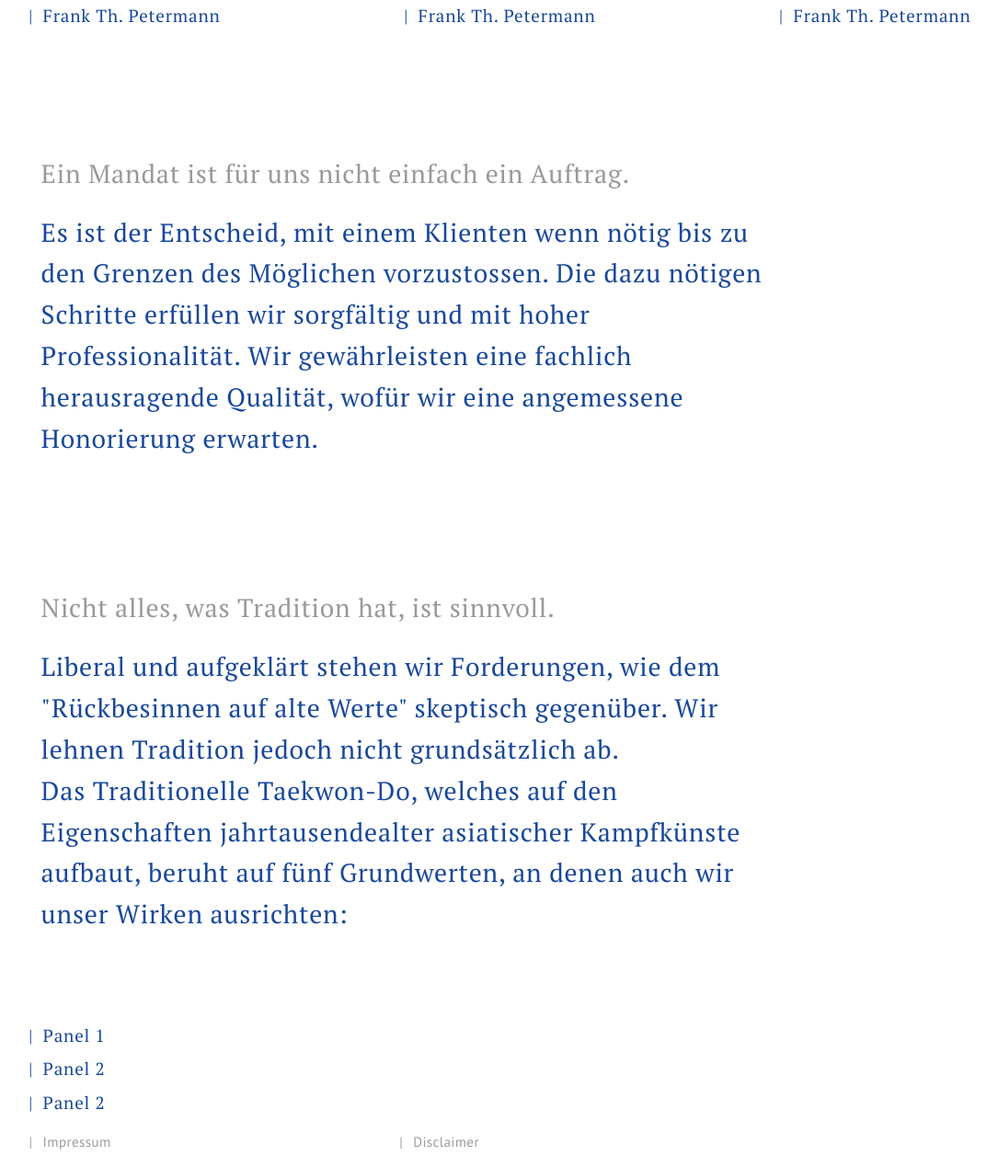
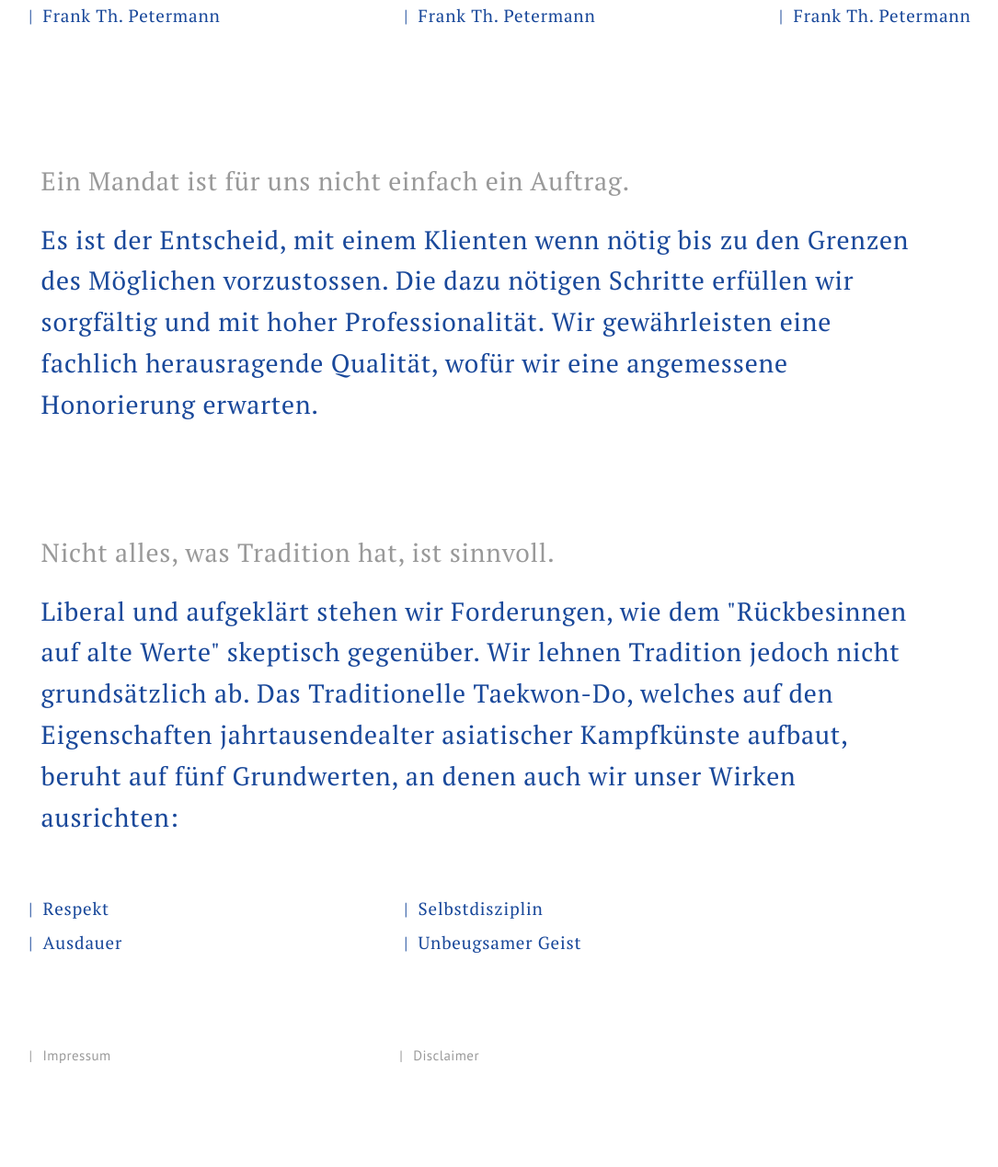
Before and after one commit to timbukflow/falkenstein, a PHP site: page / in a window 1280 px wide. Shown: the part 1382-2651 px from the top of the page at 92% size, without its empty margins (13-1098 px from the left). After the commit the page ends 2538 px from the top, so only its background shows below. Run offline with PHP 8.4, Linux system fonts and the light colour scheme.

Commit message:
styling layout

```diff
--- a/css/main.css
+++ b/css/main.css
@@ -136,19 +136,12 @@ h1 span {
     line-height: 3;
 }
 
-.content-left {
+.content-top {
     position: relative;
     margin-top: 120px;
     margin-bottom: 80px;
     padding-left: 32px;
     margin-right: 33.2%;
-}
-
-.content-right {
-    position: relative;
-    margin-top: 80px;
-    padding-left: 32px;
-
 }
 
 .content-nav {
@@ -159,19 +152,28 @@ h1 span {
     cursor: pointer;
 }
 
-.logo-container {
-    position: absolute;
-    right: 2%;
-    margin: 16px;
-    top: 287px;
+.content-left {
+    position: relative;
+    margin-top: 80px;
+    padding: 8px 32px;
+    margin-right: 33.2%;
 
 }
 
 .accordion {
     position: relative;
     padding: 8px;
-    margin-bottom: 0px;
+    margin-top: 40px;
+    margin-bottom: 80px;
     cursor: pointer;
+}
+
+
+.logo-container {
+    position: absolute;
+    right: 2%;
+    margin: 16px;
+    top: 287px;
 }
 
 /* ==========================================================================
@@ -287,6 +289,11 @@ p.subnav-titel, .footer, .footer-content {
 
 .column-two {
     width: 33.2%;
+    float: left;
+}
+
+.column-five {
+    width: 83%;
     float: left;
 }
 
--- a/index.php
+++ b/index.php
@@ -52,7 +52,7 @@
     <?php $page = 'home'; include 'include/header.php'; ?>
 
     <main class="main-container">
-        <section class="content-left column-four">
+        <section class="content-top column-four">
             <h1><span>Advokatur und Treuhand am Falkenstein</span><br>Wir sind eine Arbeitsgemeinschaft von individuellen Persönlichkeiten, arbeiten selbständig und unabhängig, pflegen einen offenen, direkten Arbeitsstil, auf der Basis umfassender und breiter Erfahrung. Loyal, hilfsbereit und absoluter Diskretion.</h1>
         </section>
         <div class="logo-container">
@@ -113,23 +113,27 @@
                     <div class="line">&#x0007C;</div><span class="hover-nav">Frank Th. Petermann</span>
                 </h3>
             </a>
-            <section class="content-right column-four">
+            <section class="content-left column-five">
                 <h1><span>Ein Mandat ist für uns nicht einfach ein Auftrag.</span><br>Es ist der Entscheid, mit einem Klienten wenn nötig bis zu den Grenzen des Möglichen vorzustossen. Die dazu nötigen Schritte erfüllen wir sorgfältig und mit hoher Professionalität. Wir gewährleisten eine fachlich herausragende Qualität, wofür wir eine angemessene Honorierung erwarten.</h1>
             </section>
-            <section class="content-left column-four">
+            <section class="content-left column-five">
                 <h1><span>Nicht alles, was Tradition hat, ist sinnvoll.</span><br>Liberal und aufgeklärt stehen wir Forderungen, wie dem "Rückbesinnen auf alte Werte" skeptisch gegenüber. Wir lehnen Tradition jedoch nicht grundsätzlich ab. Das Traditionelle Taekwon-Do, welches auf den Eigenschaften jahrtausendealter asiatischer Kampfkünste aufbaut, beruht auf fünf Grundwerten, an denen auch wir unser Wirken ausrichten:</h1>
             </section>
         </article>
 
         <article class="column-two accordion">
-            <h3 class="nav accTitle"><div class="line">&#x0007C;</div><span class="hover-nav">Panel 1</span></h3>
+            <h3 class="nav accTitle"><div class="line">&#x0007C;</div><span class="hover-nav">Respekt</span></h3>
+            <p class="accList">Wir pflegen untereinander und mit allen unseren Ansprechpartnern einen höflichen und respektvollen Umgang. Davon weichen wir auch dann nicht ab, wenn wir einen Standpunkt oder eine Entscheidung gegen Widerstand zu vertreten haben. Von unseren Klienten erwarten wir das gleiche.</p>
+
+            <h3 class="nav accTitle"><div class="line">&#x0007C;</div><span class="hover-nav">Ausdauer</span></h3>
             <p class="accList">Verfahren können mitunter lange dauern und belastend sein. Manchmal hat man auf dem Weg zum Ziel auch Rückschläge hinzunehmen. Das hindert uns nicht daran, auch lange und belastende Prozesse mit Geduld, Umsicht und Beharrlichkeit zu führen.</p>
+        </article>
+        <article class="column-two accordion">
+            <h3 class="nav accTitle"><div class="line">&#x0007C;</div><span class="hover-nav">Selbstdisziplin</span></h3>
+            <p class="accList">Kontinuierlich reflektieren wir uns und unser Handeln. Da wir uns dem Unterschied zwischen den Interessen unserer Klienten und unserer eigenen bewusst sind, und unser Handeln nach diesem Bewusstsein ausrichten, kommt es nicht zu Interessenkonflikten. Impulsivität entspricht nicht unseren Vorstellungen einer professionellen Arbeitsweise. Wir handeln ruhig und überlegt.</p>
 
-            <h3 class="nav accTitle"><div class="line">&#x0007C;</div><span class="hover-nav">Panel 2</span></h3>
-            <p class="accList">Verfahren können mitunter lange dauern und belastend sein. Manchmal hat man auf dem Weg zum Ziel auch Rückschläge hinzunehmen. Das hindert uns nicht daran, auch lange und belastende Prozesse mit Geduld, Umsicht und Beharrlichkeit zu führen.</p>
-
-            <h3 class="nav accTitle"><div class="line">&#x0007C;</div><span class="hover-nav">Panel 2</span></h3>
-            <p class="accList"> Hallo ich bin ein Text</p>
+            <h3 class="nav accTitle"><div class="line">&#x0007C;</div><span class="hover-nav">Unbeugsamer Geist</span></h3>
+            <p class="accList">Wir prüfen auch unkonventionelle Lösungen, bevor wir Verfahren anhängig machen. Ist aber ein Konflikt unvermeidbar, vertreten wir unsere Klienten mit Engagement und Standfestigkeit gegenüber der Gegenpartei, Gerichten oder Verwaltungsbehörden. Und wenn nötig auch mit einer gehörigen Portion Renitenz.</p>
         </article>
     </main>
 
```
